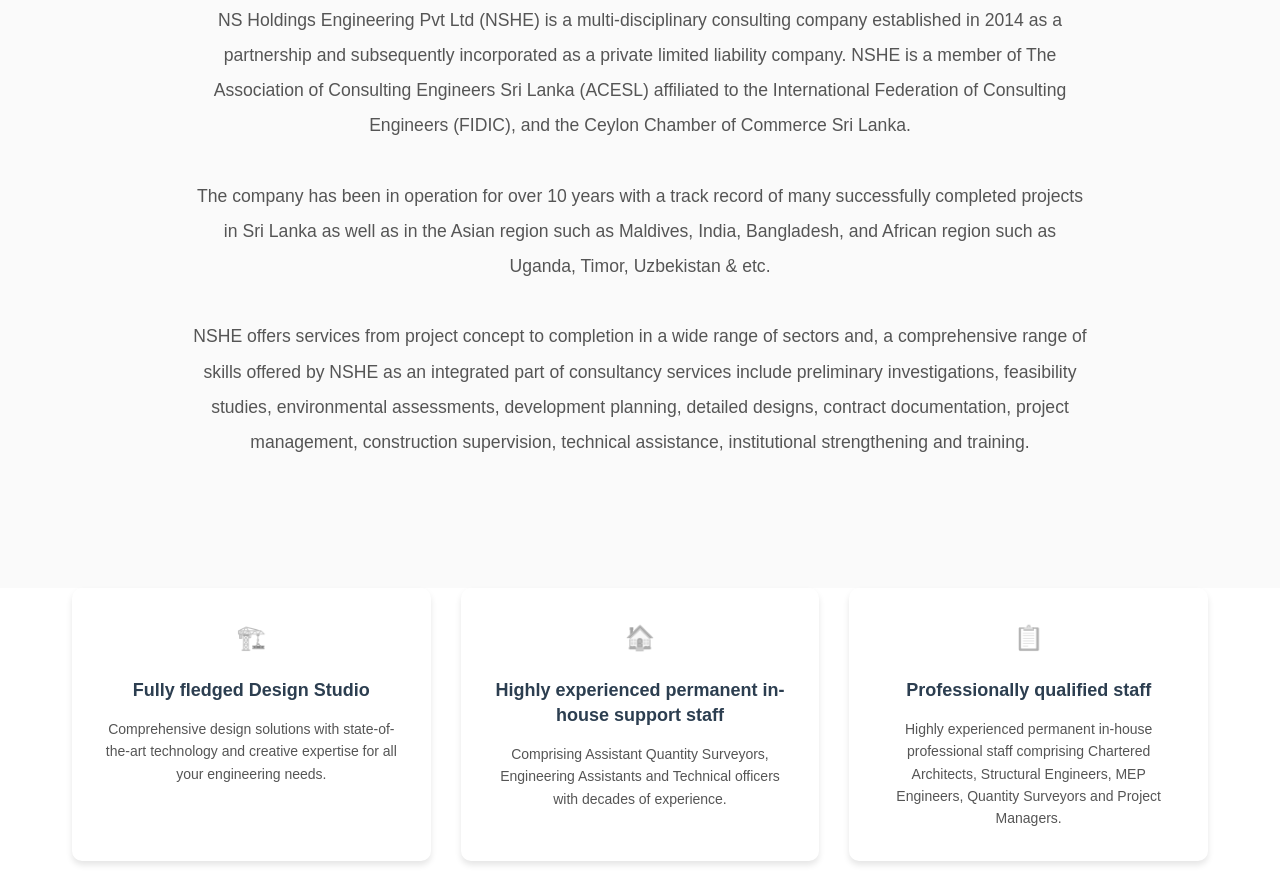
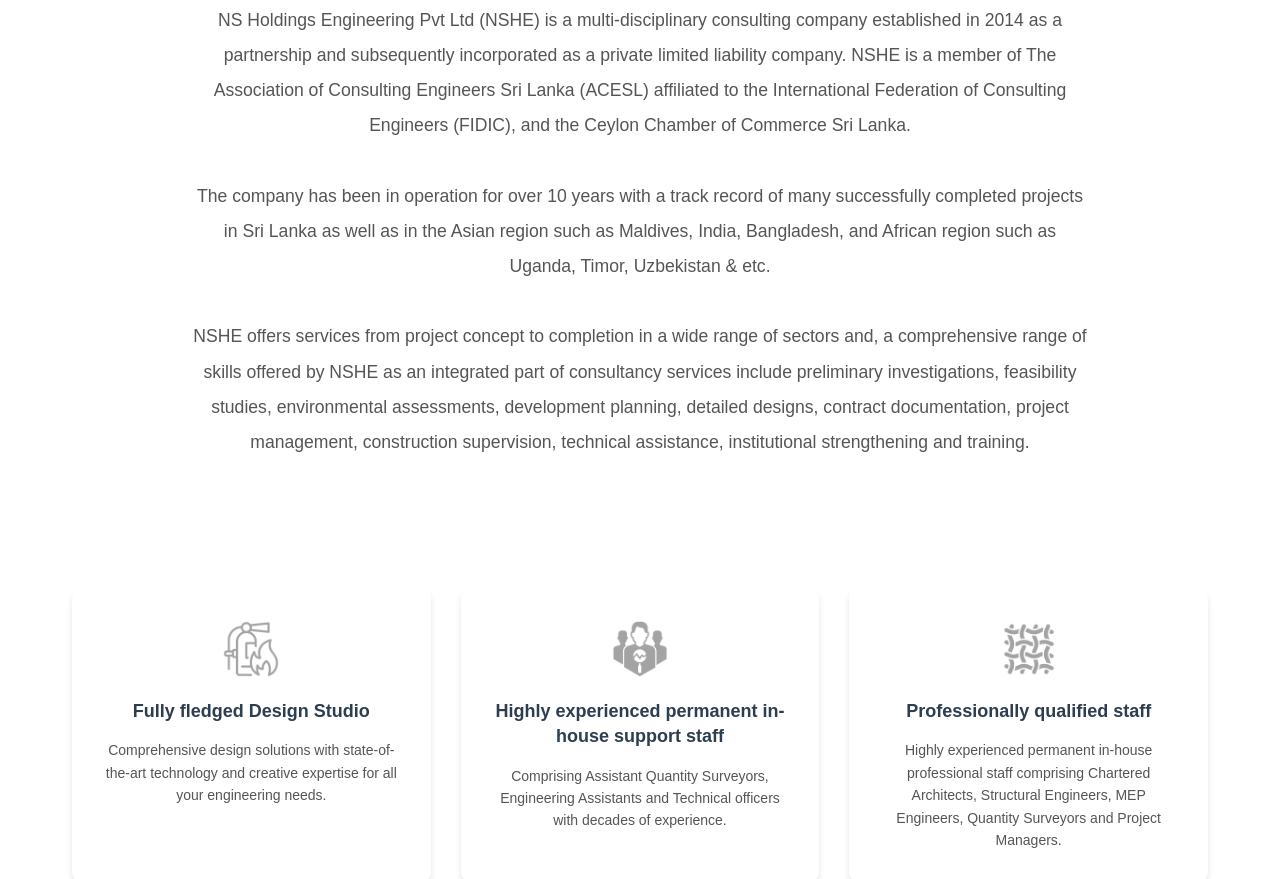
Before and after one commit to anjana-nuwanpriya/NS, a plain HTML site: page index.html in a window 1280 px wide. Shown: the part 1068-1947 px from the top of the page. Drawn offline with Linux system fonts and the light colour scheme.

Commit message:
Describe what you changed

```diff
--- a/index.html
+++ b/index.html
@@ -65,24 +65,36 @@
 <section id="services" class="services">
     <div class="container">
         <div class="services-grid">
+            <!-- Service 1 -->
             <div class="service-card glass-card fade-in">
-                    <div class="service-icon">🏗️</div>
+                <div class="service-icon">
+                    <img src="assets/images/extinguisher.png" alt="Design Icon">
+                </div>
                 <h3>Fully fledged Design Studio</h3>
                 <p>Comprehensive design solutions with state-of-the-art technology and creative expertise for all your engineering needs.</p>
             </div>
+
+            <!-- Service 2 -->
             <div class="service-card glass-card fade-in">
-                    <div class="service-icon">🏠</div>
+                <div class="service-icon">
+                    <img src="assets/images/market.png" alt="Support Icon">
+                </div>
                 <h3>Highly experienced permanent in-house support staff</h3>
                 <p>Comprising Assistant Quantity Surveyors, Engineering Assistants and Technical officers with decades of experience.</p>
             </div>
+
+            <!-- Service 3 -->
             <div class="service-card glass-card fade-in">
-                    <div class="service-icon">📋</div>
+                <div class="service-icon">
+                    <img src="assets/images/textile.png" alt="Professional Icon">
+                </div>
                 <h3>Professionally qualified staff</h3>
                 <p>Highly experienced permanent in-house professional staff comprising Chartered Architects, Structural Engineers, MEP Engineers, Quantity Surveyors and Project Managers.</p>
             </div>
         </div>
     </div>
 </section>
+
 
 
 
--- a/style.css
+++ b/style.css
@@ -194,7 +194,7 @@
         /* About Section */
         .about {
             padding: 8rem 0;
-            background: #fafafa;
+            background: #ffffff;
         }
 
         .container {
@@ -948,3 +948,13 @@
     .projects {
       background: url("assets/images/pexels-scottwebb-136413.jpg") no-repeat center center/cover;
     }
+
+
+.service-icon img {
+    width: 60px;      /* adjust as needed */
+    height: 60px;     /* adjust as needed */
+    object-fit: contain;
+    display: block;
+    margin: 0 auto;   /* center the icon */
+     opacity: 0.6;
+}
```
Also changed, not shown: assets/images/extinguisher.png (added), assets/images/market.png (added), assets/images/textile.png (added). Lines whose indentation alone changed are shown as unchanged.
